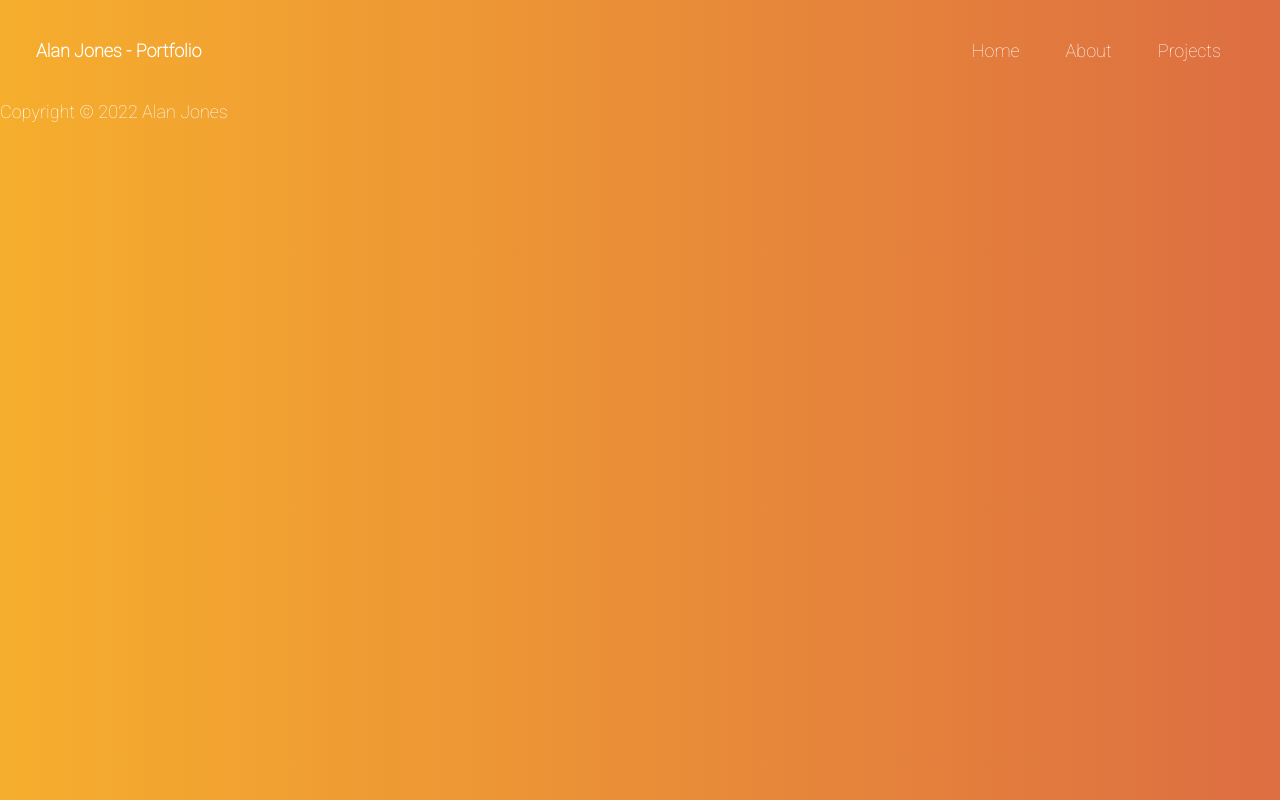
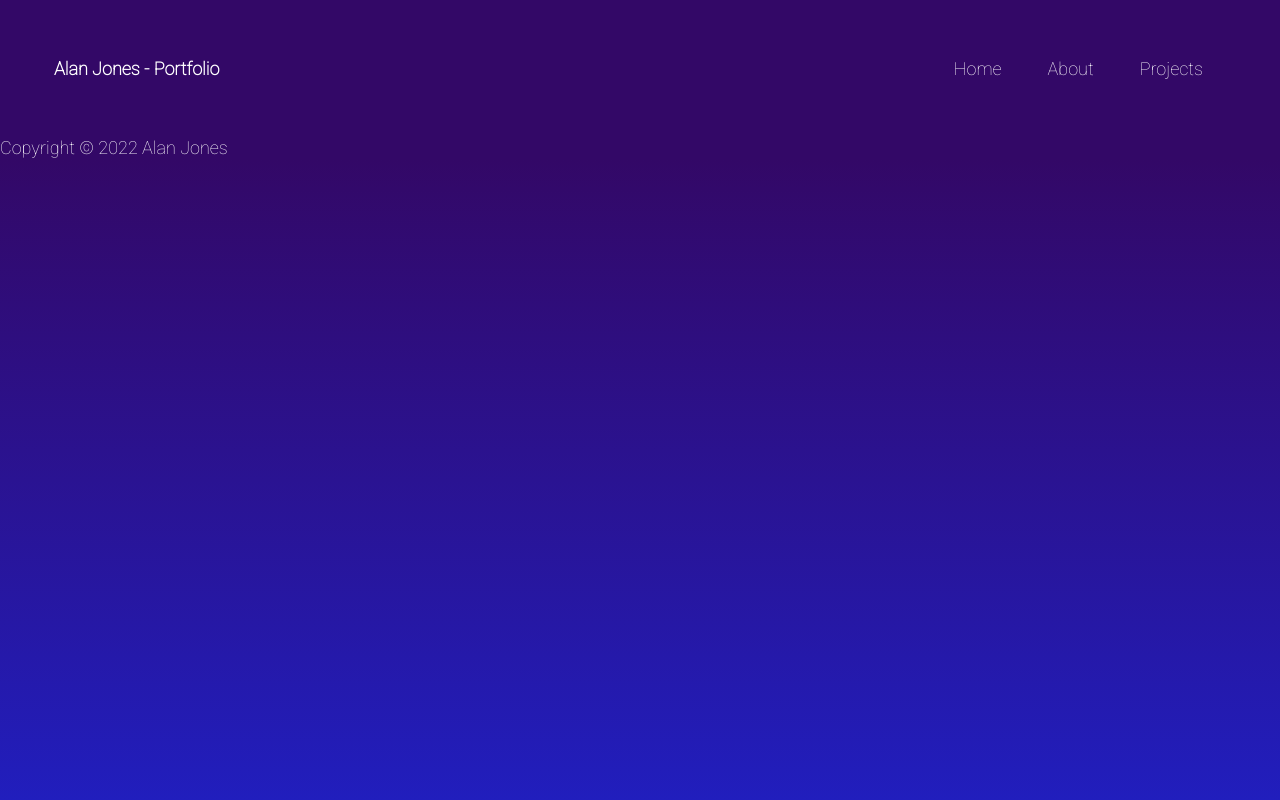
Before and after one commit to Jonezzyboy/portfolio, a Gatsby site: page / in a window 1280 px wide. Built offline with nearby package versions, Linux system fonts and the light colour scheme; Gatsby itself is replaced by a stand-in of ours.

Commit message:
Updated background gradient

```diff
--- a/src/styles/global.scss
+++ b/src/styles/global.scss
@@ -12,5 +12,8 @@ html, body {
 }
 
 body {
-    background: linear-gradient(to right, $background-gradient-yellow, $background-gradient-orange);
+    background: rgb(33,30,189);
+    background: -moz-linear-gradient(0deg, rgba(33,30,189,1) 0%, rgba(51,8,103,1) 80%);
+    background: -webkit-linear-gradient(0deg, rgba(33,30,189,1) 0%, rgba(51,8,103,1) 80%);
+    background: linear-gradient(0deg, rgba(33,30,189,1) 0%, rgba(51,8,103,1) 80%);
 }
--- a/src/styles/navbar.scss
+++ b/src/styles/navbar.scss
@@ -2,6 +2,7 @@ nav {
     display: grid;
     grid-template-columns: 1fr 1fr;
     margin: 40px 2em;
+    padding: 1em;
 
     .links {
         text-align: right;
```
